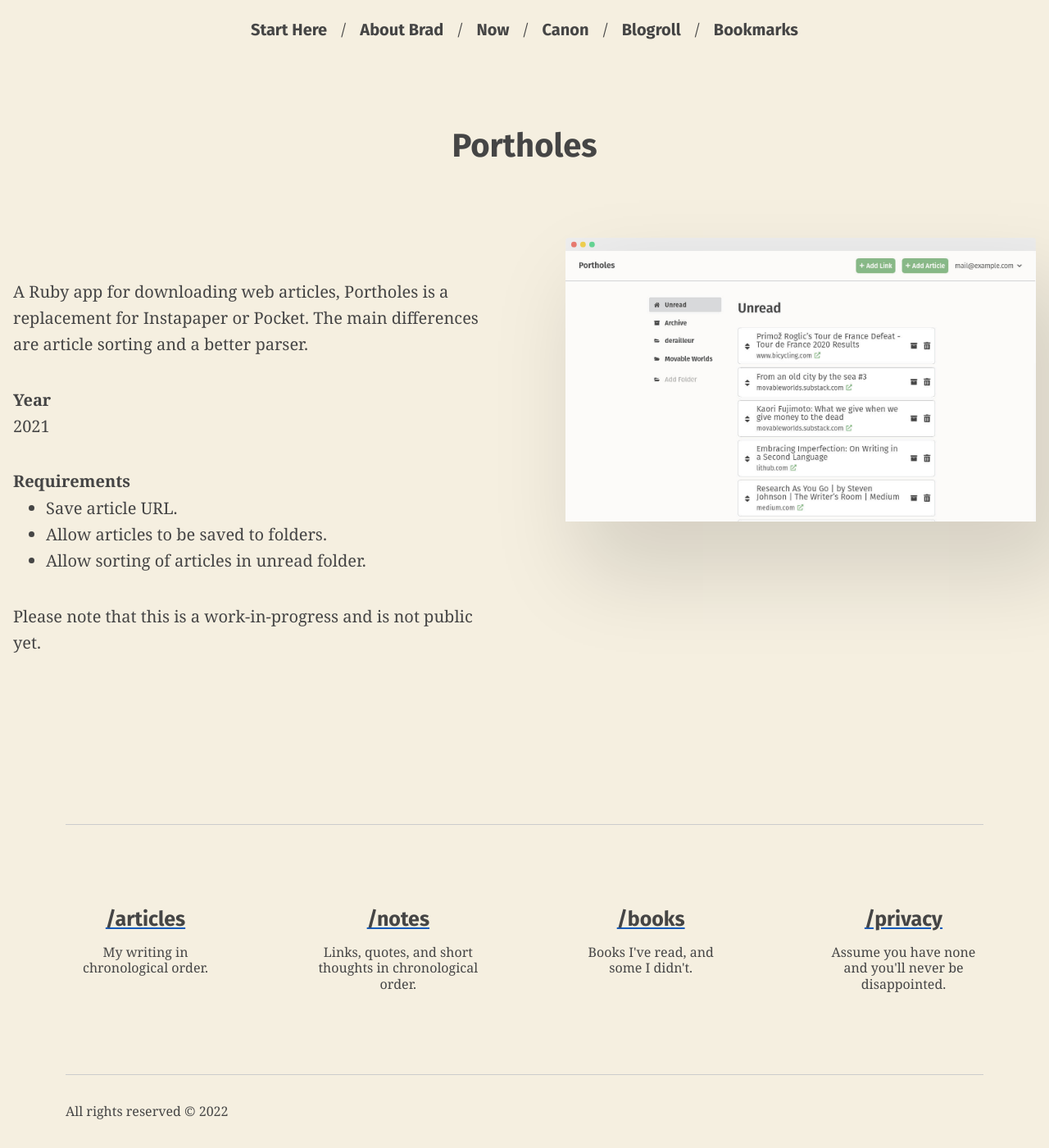
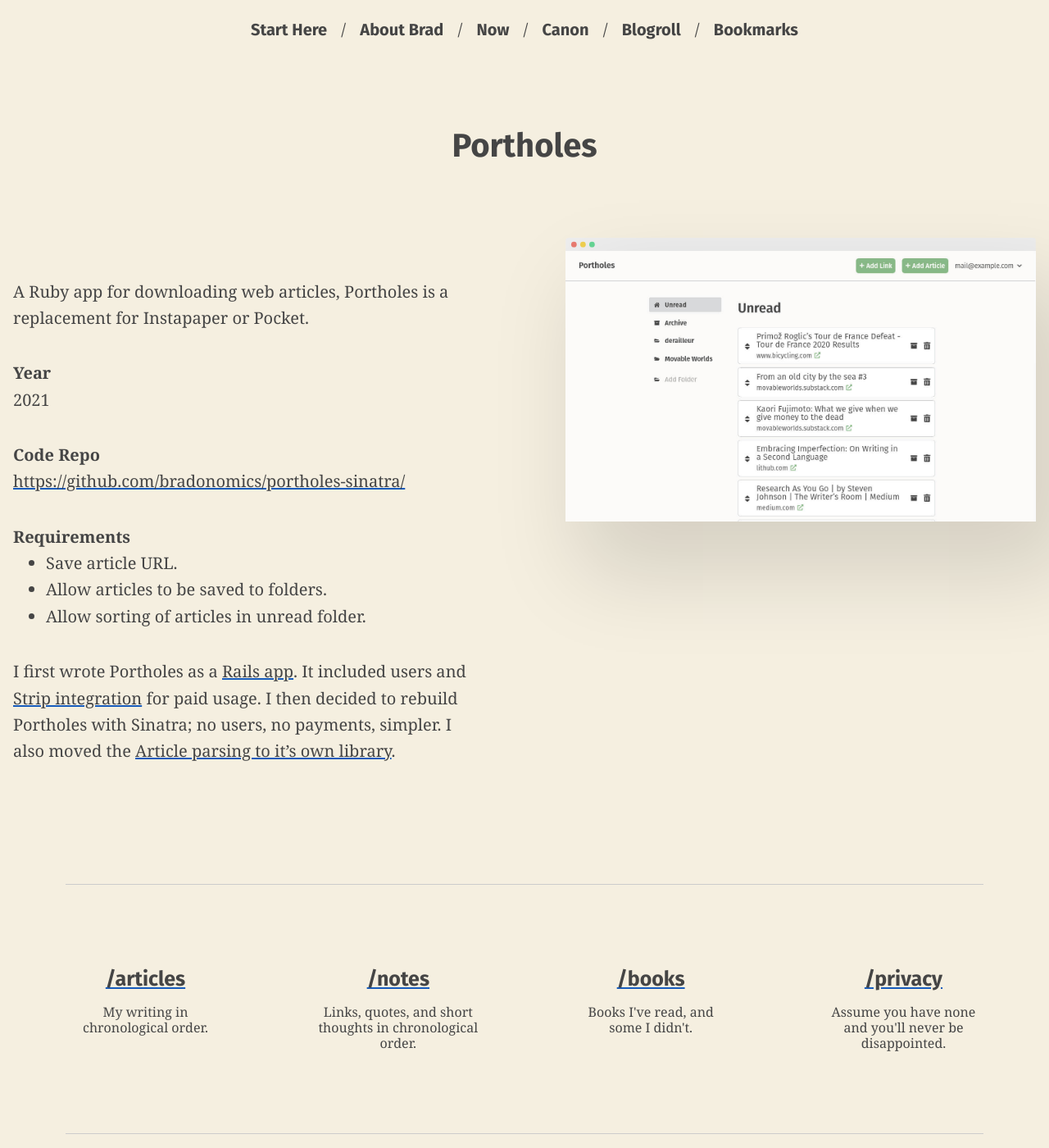
Before and after one commit to bradonomics/bradonomics.com, a Jekyll site: the page built from _portfolio/2021-06-01-portholes.md, in a window 1280 px wide and 1400 px high. Shown: the whole window at 82% size. Built offline with Jekyll 4.4.1, drawn with Linux system fonts in a browser that asks for light colours.

Commit message:
Update Portholes notes in Portfolio

```diff
--- a/_portfolio/2021-06-01-portholes.md
+++ b/_portfolio/2021-06-01-portholes.md
@@ -1,13 +1,14 @@
 ---
 title: Portholes
-description: A Ruby app for downloading web articles, Portholes is a replacement for Instapaper or Pocket. The main differences are article sorting and a better parser.
+description: A Ruby app for downloading web articles, Portholes is a replacement for Instapaper or Pocket.
 featured_image: /images/portfolio/portholes-thumbnail.jpg
 image: /images/portfolio/portholes.jpg
 build_year: '2021'
+code_url: https://github.com/bradonomics/portholes-sinatra/
 requirements: |
   - Save article URL.
   - Allow articles to be saved to folders.
   - Allow sorting of articles in unread folder.
 
-  Please note that this is a work-in-progress and is not public yet.
+  I first wrote Portholes as a [Rails app](https://github.com/bradonomics/portholes-rails). It included users and [Strip integration](https://github.com/bradonomics/portholes-rails/tree/stripe-payments) for paid usage. I then decided to rebuild Portholes with Sinatra; no users, no payments, simpler. I also moved the [Article parsing to it's own library](https://github.com/bradonomics/portholes-sinatra/blob/master/lib/portholes.rb).
 ---
```
